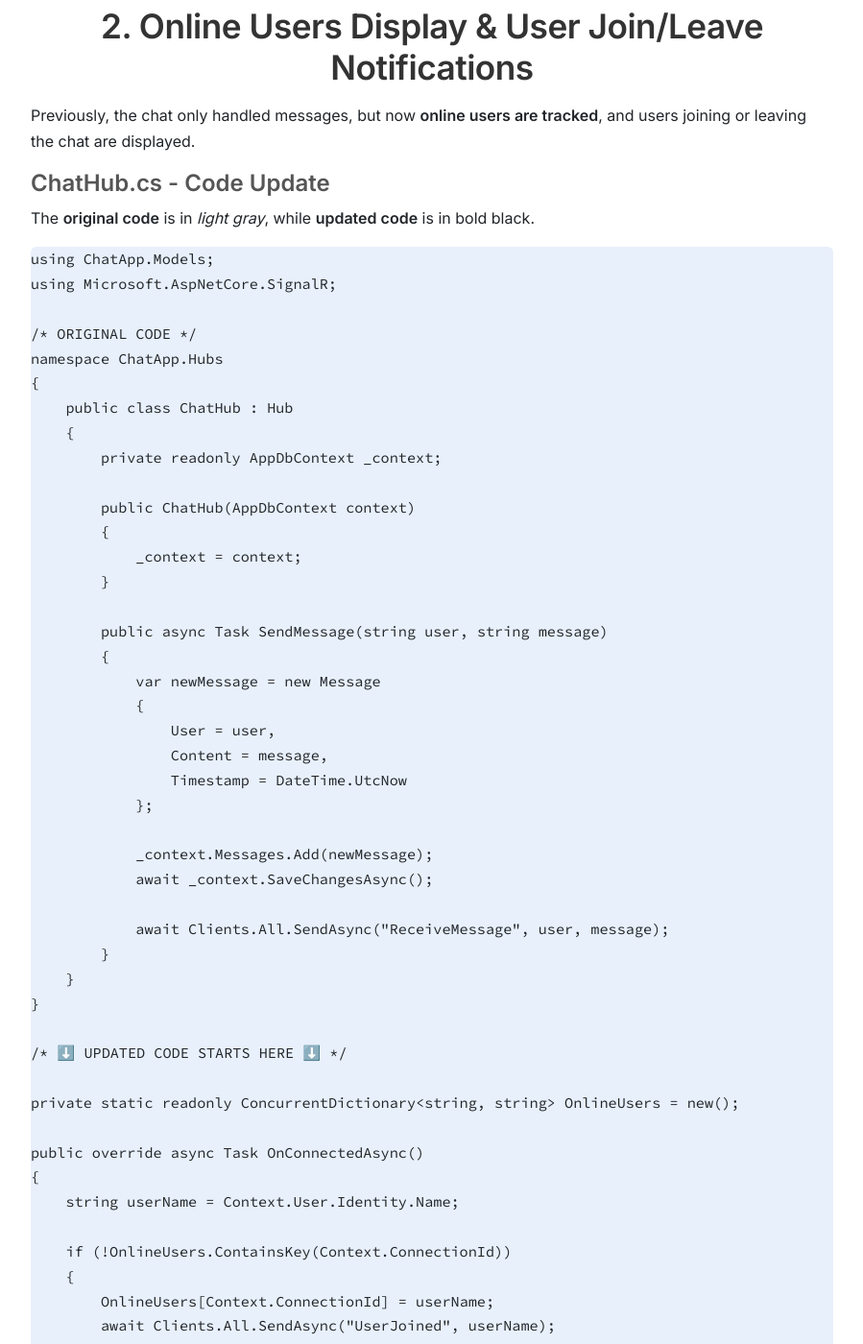
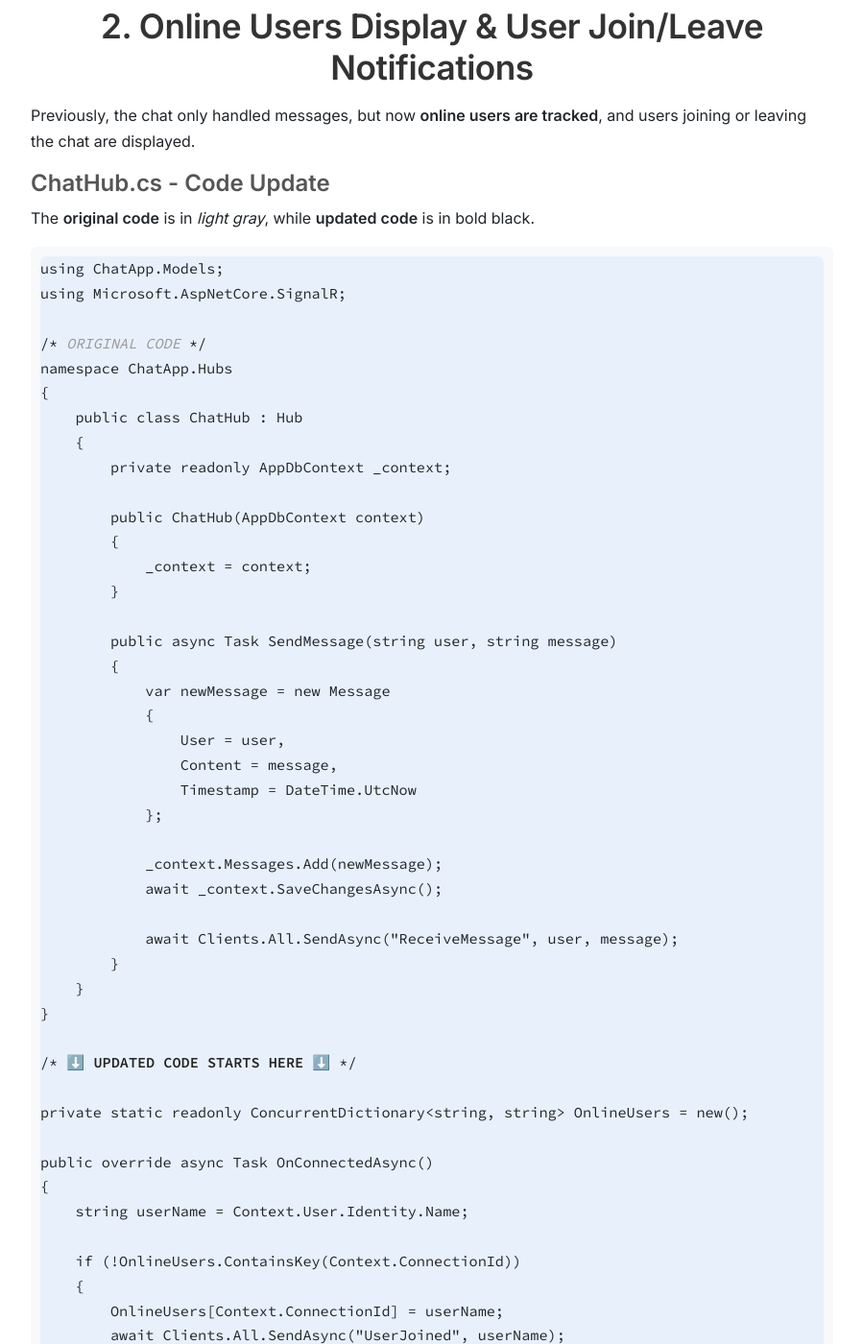
Before and after one commit to JWalshe86/ChatApp, a Jekyll site: the page built from docs/ChatAppPartTwo.md, in a window 1280 px wide and 1400 px high, scrolled down 5708 px. Shown: the whole window at 96% size, without its empty margins (190-1089 px from the left). Built offline with Jekyll 4.4.1, drawn with Linux system fonts in a browser that asks for light colours; some of the changed text lies outside the part shown.

Commit message:
Update ChatAppPartTwo.md

````diff
--- a/docs/ChatAppPartTwo.md
+++ b/docs/ChatAppPartTwo.md
@@ -159,11 +159,12 @@
 
 The **original code** is in _light gray_, while **updated code** is in bold black.
 
-```csharp
+<div class="code-block">
+<pre>
 using ChatApp.Models;
 using Microsoft.AspNetCore.SignalR;
 
-/* ORIGINAL CODE */
+/* <span class="original">ORIGINAL CODE</span> */
 namespace ChatApp.Hubs
 {
     public class ChatHub : Hub
@@ -192,7 +193,7 @@
     }
 }
 
-/* ⬇️ UPDATED CODE STARTS HERE ⬇️ */
+/* <span class="updated">⬇️ UPDATED CODE STARTS HERE ⬇️</span> */
 
 private static readonly ConcurrentDictionary<string, string> OnlineUsers = new();
 
@@ -226,7 +227,9 @@
     var users = OnlineUsers.Values.Distinct().ToList();
     return Clients.All.SendAsync("OnlineUsers", users);
 }
-```
+</pre>
+</div>
+
 
 
 ### **Key Changes**
````
